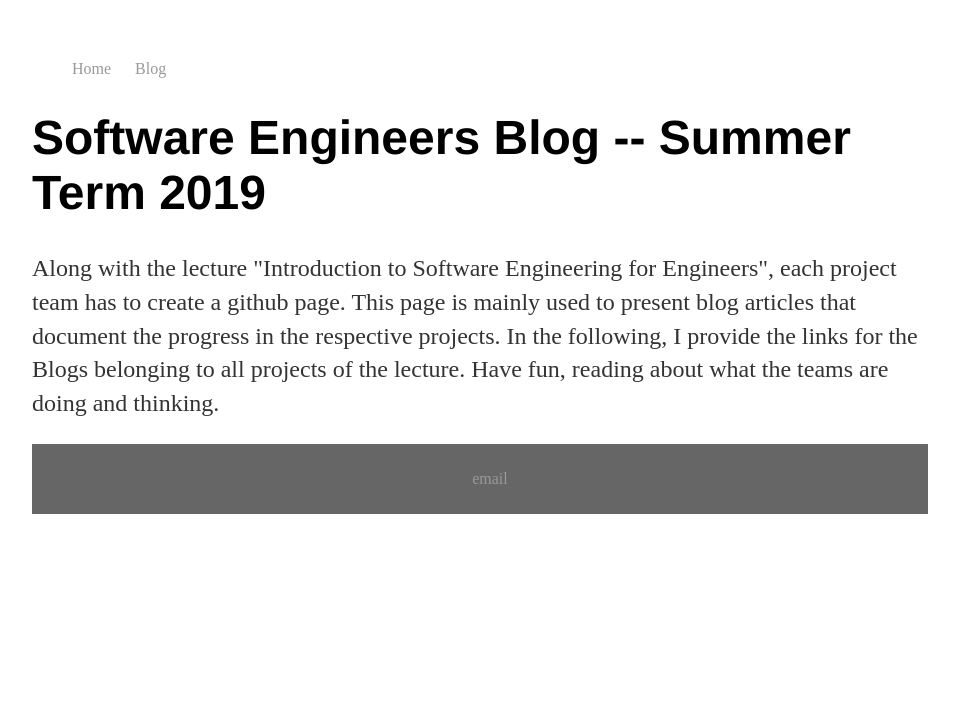
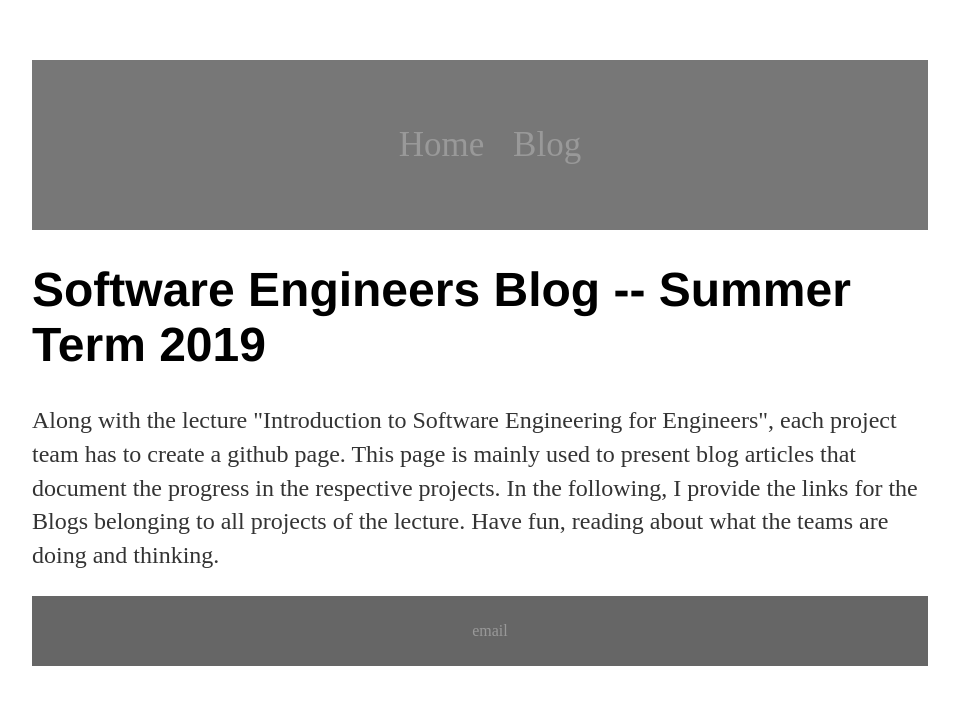
Before and after one commit to NadeemNicoR/TeamProjects, a Jekyll site: the page built from docs/index.html, in a window 1280 px wide. Shown: the top 705 px of the page, without its empty margins (160-1119 px from the left). Built offline with Jekyll 4.4.1, drawn with Linux system fonts in a browser that asks for light colours; a file with an impossible date is left out.

Commit message:
header correct

```diff
--- a/docs/css/main.css
+++ b/docs/css/main.css
@@ -61,7 +61,7 @@ footer {
   color: white;
 }
 
-header {
+.header {
   background-color: #777;
   padding: 30px;
   text-align: center;
```
